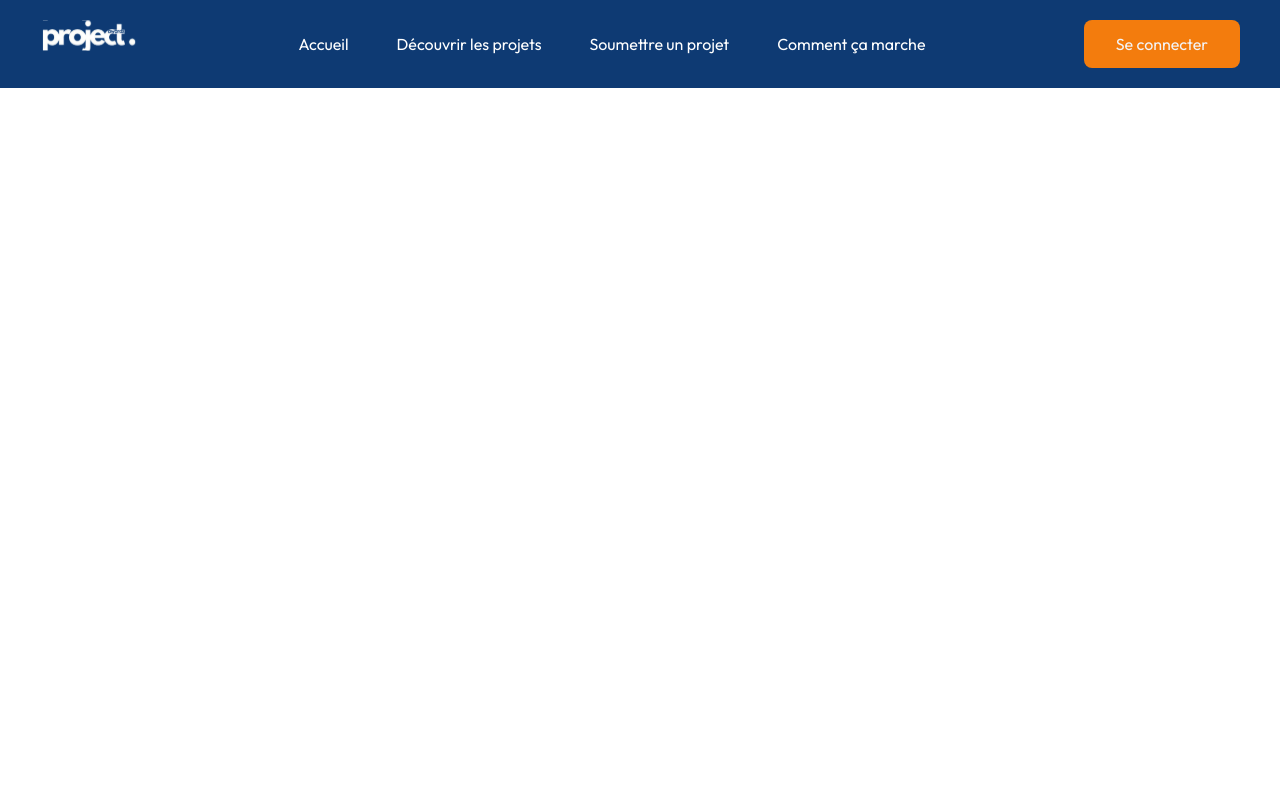
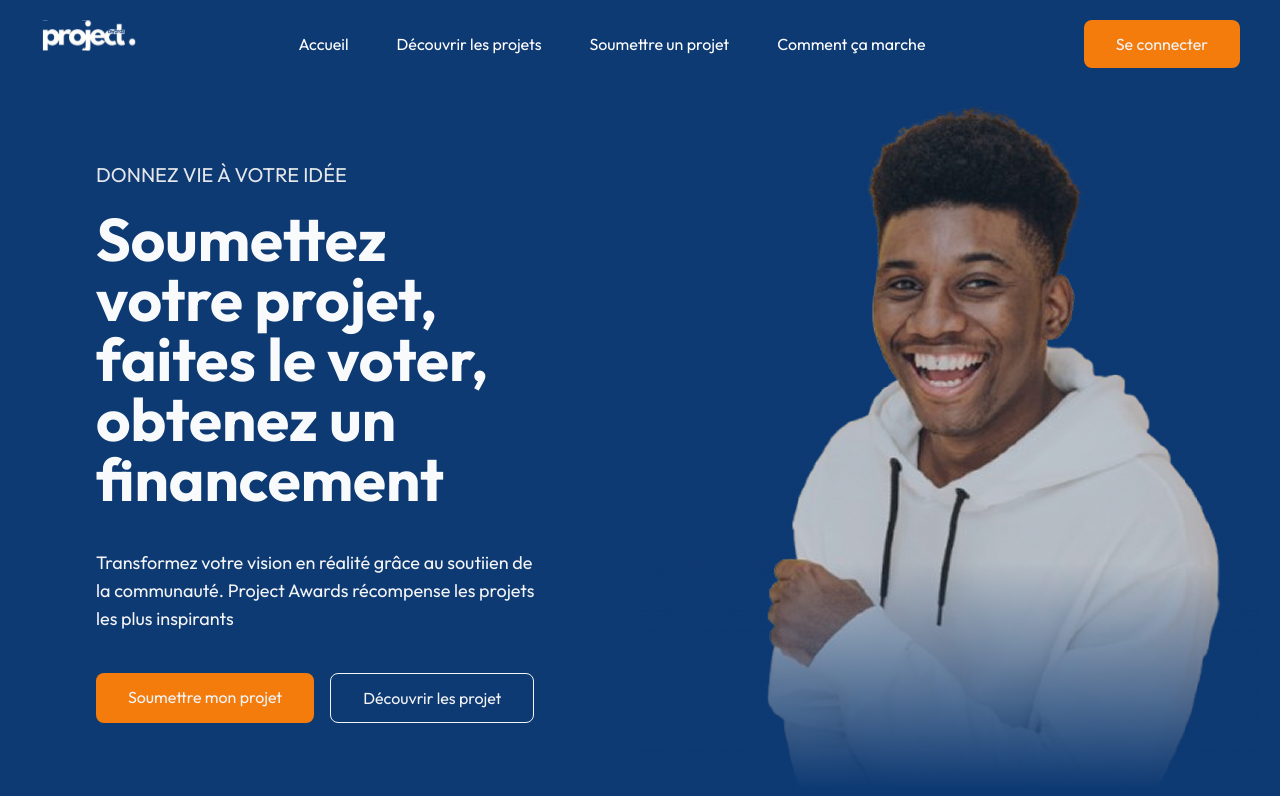
Before and after one commit to Chris0696/awards, a Next.js app in the folder frontend/: page / in a window 1280 px wide. Built offline with nearby package versions, Linux system fonts and the light colour scheme.

Commit message:
feat(ui integration): assets folder created and homepage herosection ui set up

```diff
--- a/frontend/app/page.tsx
+++ b/frontend/app/page.tsx
@@ -1,9 +1,11 @@
 import Header from "@/components/Header";
+import HomePageHero from "@/components/HomepageHero";
 
 export default function Home() {
   return (
     <section>
       <Header />
+      <HomePageHero />
     </section>
   );
 }
--- /dev/null
+++ b/frontend/components/HomepageHero.tsx
@@ -0,0 +1,42 @@
+import Link from "next/link";
+import HeroImg from "@/assets/heroImage.png";
+import Image from "next/image";
+
+export default function HomePageHero() {
+  return (
+    <section className="bg-primary grid grid-cols-1 md:grid-cols-2">
+      <div className="flex items-center justify-center">
+        <div className=" px-24 h-auto py-8">
+          <h4 className="text-gray-200 mb-5 text-xl">
+            DONNEZ VIE À VOTRE IDÉE
+          </h4>
+          <h2 className="text-gray-50 font-bold text-6xl">
+            Soumettez votre projet, faites le voter, obtenez un financement
+          </h2>
+          <p className="text-gray-100 my-10 text-lg">
+            Transformez votre vision en réalité grâce au soutiien de la
+            communauté. Project Awards récompense les projets les plus
+            inspirants
+          </p>
+          <div className="flex flex-col md:flex-row space-y-4 md:space-y-0 md:space-x-4 text-center">
+            <Link
+              href={""}
+              className="bg-secondary hover:bg-gray-100 hover:text-secondary text-gray-100 px-8 py-3 rounded-md  cursor-pointer  transition-colors"
+            >
+              Soumettre mon projet
+            </Link>
+            <Link
+              href={""}
+              className="border border-gray-100 hover:bg-gray-100 text-gray-100 hover:text-secondary px-8 py-3 rounded-md  cursor-pointer  transition-colors"
+            >
+              Découvrir les projet
+            </Link>
+          </div>
+        </div>
+      </div>
+      <div>
+        <Image src={HeroImg} alt="Hero section image" />
+      </div>
+    </section>
+  );
+}
```
Also changed, not shown: frontend/assets/heroImage.png (added).
